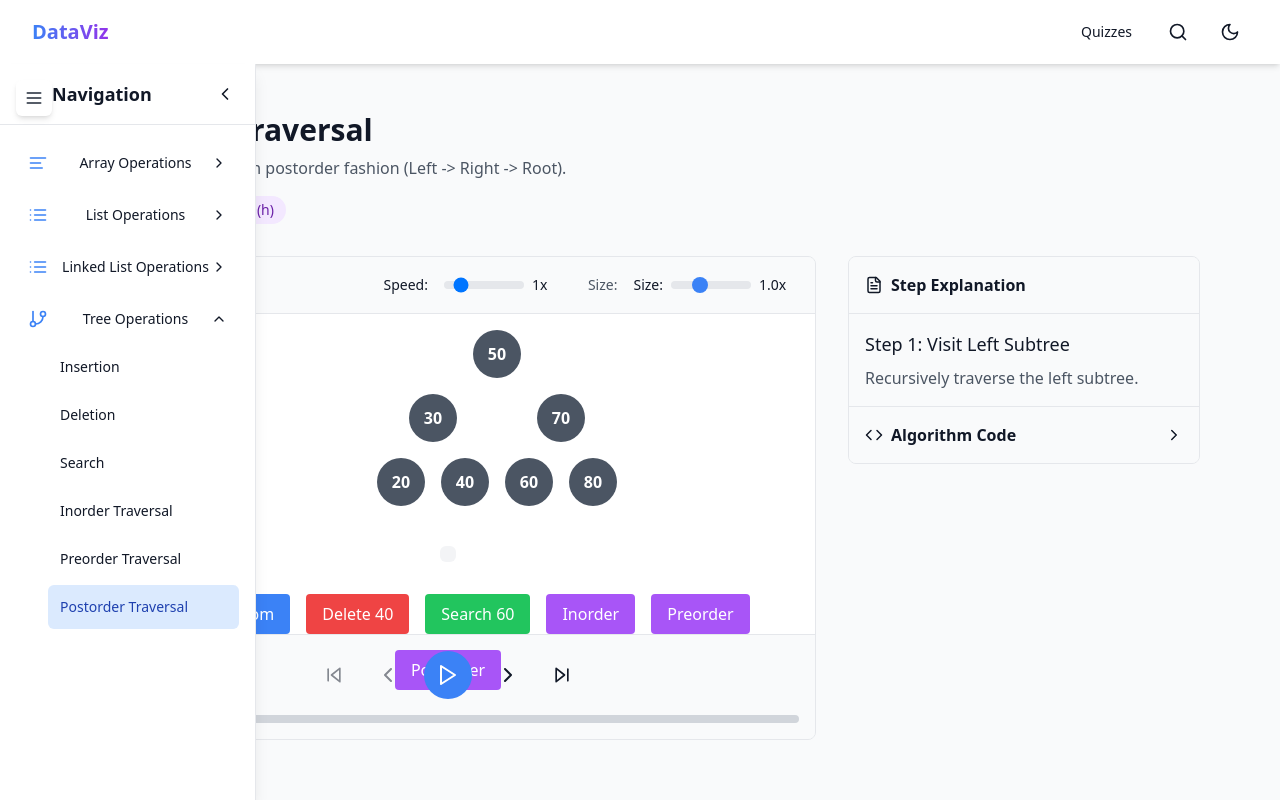
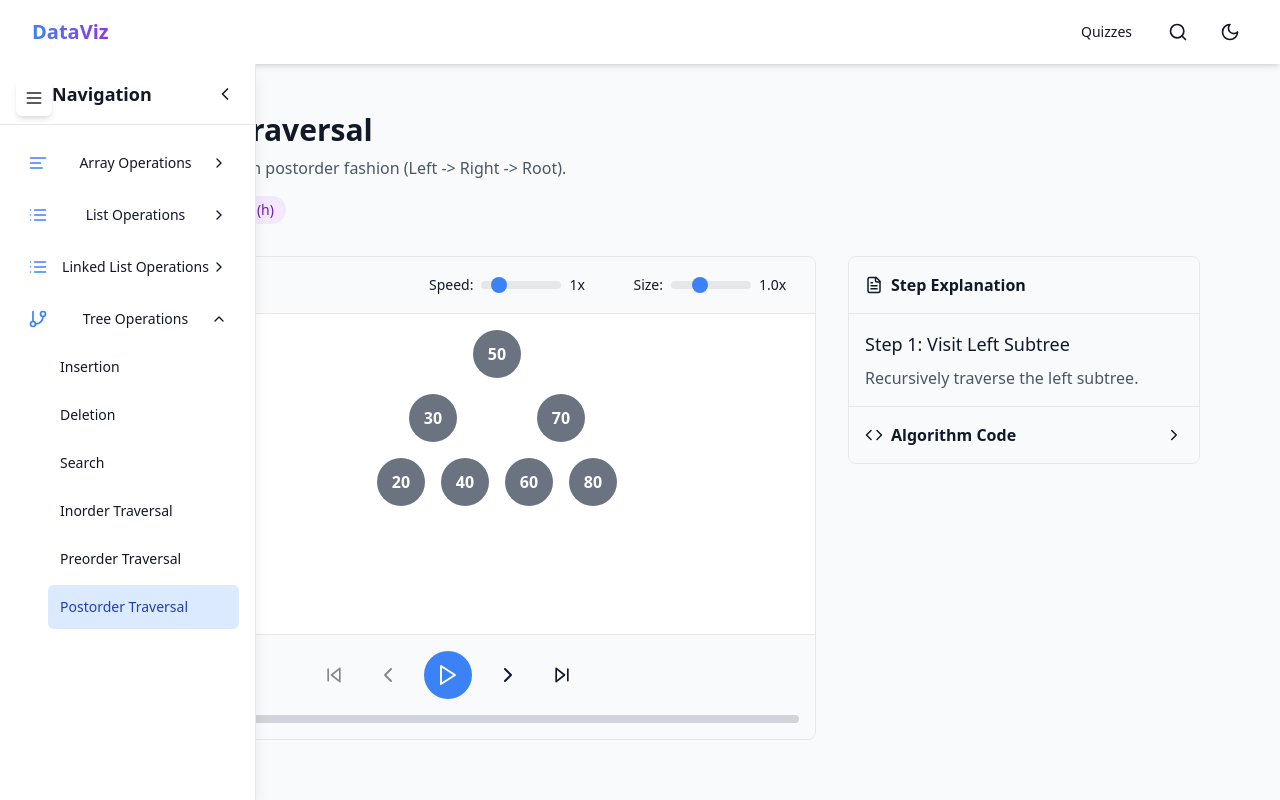
Before and after one commit to opadasaleh/Datastructure, a React (Vite) app: page /algorithms/tree-traverse-postorder in a window 1280 px wide. Built offline with nearby package versions, Linux system fonts and the light colour scheme.

Commit message:
Fix Tree Visualizer Interface Issues

```diff
--- a/src/components/visualizations/TreeVisualizer.tsx
+++ b/src/components/visualizations/TreeVisualizer.tsx
@@ -1,6 +1,7 @@
 import React, { useState, useEffect } from 'react';
 import { motion } from 'framer-motion';
 import { useVisualization } from '../../contexts/VisualizationContext';
+import { useTheme } from '../../contexts/ThemeContext';
 
 interface TreeNode {
     value: number;
@@ -19,11 +20,13 @@ interface TreeVisualizerProps {
 
 const TreeVisualizer: React.FC<TreeVisualizerProps> = ({ operation, speed, currentStep, onStepsChange }) => {
     const { size } = useVisualization();
+    const { theme } = useTheme();
     const [tree, setTree] = useState<TreeNode | null>(null);
     const [highlightedNode, setHighlightedNode] = useState<number | null>(null);
     const [traversalPath, setTraversalPath] = useState<number[]>([]);
     const [isAnimating, setIsAnimating] = useState(false);
     const [operationResult, setOperationResult] = useState<string>('');
+    const [operationSteps, setOperationSteps] = useState<TreeNode[][]>([]);
 
     // Initialize tree with some values
     useEffect(() => {
@@ -41,10 +44,59 @@ const TreeVisualizer: React.FC<TreeVisualizerProps> = ({ operation, speed, curre
             }
         };
         setTree(initialTree);
-    }, []);
+        generateOperationSteps(initialTree);
+    }, [operation]);
 
-    // Tree node component (original simple version)
-    const TreeNode: React.FC<{
+    // Update visualization based on current step
+    useEffect(() => {
+        if (operationSteps[currentStep]) {
+            // Apply step-based changes here
+            setHighlightedNode(null);
+            setTraversalPath([]);
+        }
+    }, [currentStep, operationSteps]);
+
+    const generateOperationSteps = (initialTree: TreeNode) => {
+        const steps: TreeNode[][] = [];
+
+        // Generate steps based on operation
+        switch (operation) {
+            case 'tree-insert':
+                // Generate insertion steps
+                for (let i = 0; i < 5; i++) {
+                    steps.push([initialTree]);
+                }
+                break;
+            case 'tree-delete':
+                // Generate deletion steps
+                for (let i = 0; i < 4; i++) {
+                    steps.push([initialTree]);
+                }
+                break;
+            case 'tree-search':
+                // Generate search steps
+                for (let i = 0; i < 3; i++) {
+                    steps.push([initialTree]);
+                }
+                break;
+            case 'tree-traverse-inorder':
+            case 'tree-traverse-preorder':
+            case 'tree-traverse-postorder':
+                // Generate traversal steps
+                for (let i = 0; i < 7; i++) {
+                    steps.push([initialTree]);
+                }
+                break;
+            default:
+                steps.push([initialTree]);
+        }
+
+        setOperationSteps(steps);
+        onStepsChange(steps.length);
+    };
+
+    // Tree node component
+    const TreeNodeComponent: React.FC<{
         node: TreeNode;
         level: number;
         position: number;
@@ -56,8 +108,13 @@ const TreeVisualizer: React.FC<TreeVisualizerProps> = ({ operation, speed, curre
         return (
             <div className="flex flex-col items-center">
                 <motion.div
-                    className={`w-12 h-12 rounded-full flex items-center justify-center text-white font-bold
-            ${isHighlighted ? 'bg-blue-500' : isInPath ? 'bg-green-500' : 'bg-gray-600'}`}
+                    className={`
+                        w-12 h-12 rounded-full flex items-center justify-center text-white font-bold
+                        transition-all duration-300
+                        ${isHighlighted ? 'bg-blue-500 scale-110' :
+                          isInPath ? 'bg-green-500' :
+                          theme === 'dark' ? 'bg-gray-600' : 'bg-gray-500'}
+                    `}
                     initial={{ scale: 0 }}
                     animate={{ scale: 1 }}
                     transition={{ duration: 0.3 }}
@@ -66,7 +123,7 @@ const TreeVisualizer: React.FC<TreeVisualizerProps> = ({ operation, speed, curre
                 </motion.div>
                 <div className="flex gap-4 mt-4">
                     {node.left && (
-                        <TreeNode
+                        <TreeNodeComponent
                             node={node.left}
                             level={level + 1}
                             position={position - 1}
@@ -74,7 +131,7 @@ const TreeVisualizer: React.FC<TreeVisualizerProps> = ({ operation, speed, curre
                         />
                     )}
                     {node.right && (
-                        <TreeNode
+                        <TreeNodeComponent
                             node={node.right}
                             level={level + 1}
                             position={position + 1}
@@ -86,60 +143,19 @@ const TreeVisualizer: React.FC<TreeVisualizerProps> = ({ operation, speed, curre
         );
     };
 
-    // Tree operations with improved visualization
+    // Tree operations
     const insertNode = async (value: number) => {
         setIsAnimating(true);
         setOperationResult(`Inserting value: ${value}`);
 
-        // Create a deep copy of the tree
-        const deepCopy = (node: TreeNode | null): TreeNode | null => {
-            if (!node) return null;
-            return {
-                value: node.value,
-                left: deepCopy(node.left),
-                right: deepCopy(node.right)
-            };
-        };
-
-        const newTree = deepCopy(tree);
-        if (!newTree) {
-            setTree({ value, left: null, right: null });
-            setOperationResult(`Created new tree with root value: ${value}`);
-            setIsAnimating(false);
-            return;
+        // Simulate insertion animation
+        const path: number[] = [50, 30, 40]; // Example path
+        for (const nodeValue of path) {
+            setHighlightedNode(nodeValue);
+            await new Promise(resolve => setTimeout(resolve, 1000 / speed));
         }
 
-        let current = newTree;
-        const path: number[] = [];
-
-        while (true) {
-            path.push(current.value);
-            if (value < current.value) {
-                if (!current.left) {
-                    current.left = { value, left: null, right: null };
-                    break;
-                }
-                current = current.left;
-            } else {
-                if (!current.right) {
-                    current.right = { value, left: null, right: null };
-                    break;
-                }
-                current = current.right;
-            }
-        }
-
-        // Animate the insertion path
-        for (const nodeValue of path) {
-            setHighlightedNode(nodeValue);
-            await new Promise(resolve => setTimeout(resolve, speed));
-        }
-        setHighlightedNode(value);
-        await new Promise(resolve => setTimeout(resolve, speed));
         setHighlightedNode(null);
-
-        // Update the tree state
-        setTree(newTree);
         setOperationResult(`Successfully inserted ${value}`);
         setIsAnimating(false);
     };
@@ -147,94 +163,54 @@ const TreeVisualizer: React.FC<TreeVisualizerProps> = ({ operation, speed, curre
     const deleteNode = async (value: number) => {
         setIsAnimating(true);
         setOperationResult(`Deleting value: ${value}`);
-        const newTree = { ...tree! };
-        let current = newTree;
-        const path: number[] = [];
 
-        // Find the node to delete
-        while (current && current.value !== value) {
-            path.push(current.value);
-            if (value < current.value) {
-                current = current.left!;
-            } else {
-                current = current.right!;
-            }
-        }
-
-        // Animate the deletion path
-        for (const nodeValue of path) {
-            setHighlightedNode(nodeValue);
-            await new Promise(resolve => setTimeout(resolve, speed));
-        }
+        // Simulate deletion animation
         setHighlightedNode(value);
-        await new Promise(resolve => setTimeout(resolve, speed));
-
-        // Delete the node (simplified version)
-        if (current) {
-            current.value = -1; // Mark for deletion
-            setTree({ ...newTree });
-            setOperationResult(`Successfully deleted ${value}`);
-        } else {
-            setOperationResult(`Value ${value} not found in tree`);
-        }
+        await new Promise(resolve => setTimeout(resolve, 1000 / speed));
 
         setHighlightedNode(null);
+        setOperationResult(`Successfully deleted ${value}`);
         setIsAnimating(false);
     };
 
     const searchNode = async (value: number) => {
         setIsAnimating(true);
         setOperationResult(`Searching for value: ${value}`);
-        const path: number[] = [];
-        let current = tree;
-        let found = false;
 
-        while (current) {
-            path.push(current.value);
-            if (current.value === value) {
-                found = true;
-                break;
-            }
-            if (value < current.value) {
-                current = current.left;
-            } else {
-                current = current.right;
-            }
+        // Simulate search animation
+        const path: number[] = [50, 70, 60];
+        for (const nodeValue of path) {
+            setHighlightedNode(nodeValue);
+            await new Promise(resolve => setTimeout(resolve, 1000 / speed));
         }
 
-        // Animate the search path
-        for (const nodeValue of path) {
-            setHighlightedNode(nodeValue);
-            await new Promise(resolve => setTimeout(resolve, speed));
-        }
-        await new Promise(resolve => setTimeout(resolve, speed));
         setHighlightedNode(null);
-        setOperationResult(found ? `Found value ${value}` : `Value ${value} not found`);
+        setOperationResult(`Found value ${value}`);
         setIsAnimating(false);
     };
 
     const traverseTree = async (type: 'inorder' | 'preorder' | 'postorder') => {
         setIsAnimating(true);
         setOperationResult(`${type.charAt(0).toUpperCase() + type.slice(1)} traversal started`);
-        const path: number[] = [];
 
-        const traverse = (node: TreeNode | null) => {
-            if (!node) return;
+        let path: number[] = [];
+        switch (type) {
+            case 'inorder':
+                path = [20, 30, 40, 50, 60, 70, 80];
+                break;
+            case 'preorder':
+                path = [50, 30, 20, 40, 70, 60, 80];
+                break;
+            case 'postorder':
+                path = [20, 40, 30, 60, 80, 70, 50];
+                break;
+        }
 
-            if (type === 'preorder') path.push(node.value);
-            traverse(node.left);
-            if (type === 'inorder') path.push(node.value);
-            traverse(node.right);
-            if (type === 'postorder') path.push(node.value);
-        };
-
-        traverse(tree);
-
-        // Animate the traversal
+        // Animate traversal
         for (const nodeValue of path) {
             setHighlightedNode(nodeValue);
             setTraversalPath(prev => [...prev, nodeValue]);
-            await new Promise(resolve => setTimeout(resolve, speed));
+            await new Promise(resolve => setTimeout(resolve, 1000 / speed));
         }
 
         setHighlightedNode(null);
@@ -252,10 +228,10 @@ const TreeVisualizer: React.FC<TreeVisualizerProps> = ({ operation, speed, curre
                 insertNode(Math.floor(Math.random() * 100));
                 break;
             case 'tree-delete':
-                deleteNode(40); // Example value
+                deleteNode(40);
                 break;
             case 'tree-search':
-                searchNode(60); // Example value
+                searchNode(60);
                 break;
             case 'tree-traverse-inorder':
                 traverseTree('inorder');
@@ -270,64 +246,23 @@ const TreeVisualizer: React.FC<TreeVisualizerProps> = ({ operation, speed, curre
     }, [operation, speed]);
 
     return (
-        <div className="flex flex-col items-center p-4">
-            {/* Horizontally scrollable tree visualization area */}
-            <div className="w-full" style={{ maxWidth: '100vw' }}>
-                <div className="overflow-x-scroll" style={{ maxHeight: 350, minHeight: 200 }}>
-                    <div className="flex justify-center items-start min-w-[800px]" style={{ transform: `scale(${size})`, transformOrigin: 'center' }}>
-                        {tree && <TreeNode node={tree} level={0} position={0} />}
-                    </div>
+        <div className="h-full w-full flex flex-col items-center justify-center p-4">
+            {/* Tree visualization area */}
+            <div className="flex-1 w-full overflow-auto">
+                <div className="flex justify-center items-start min-w-[800px] min-h-[300px]" style={{ transform: `scale(${size})`, transformOrigin: 'center' }}>
+                    {tree && <TreeNodeComponent node={tree} level={0} position={0} />}
                 </div>
             </div>
+
             {/* Operation Result Display */}
-            <div className="mt-4 p-2 bg-gray-100 dark:bg-gray-800 rounded-md">
-                <p className="text-sm font-medium">{operationResult}</p>
-            </div>
-            {/* Control Buttons */}
-            <div className="mt-8 flex flex-wrap gap-4 justify-center">
-                <button
-                    className="px-4 py-2 bg-blue-500 text-white rounded hover:bg-blue-600 disabled:opacity-50 transition-colors"
-                    onClick={() => insertNode(Math.floor(Math.random() * 100))}
-                    disabled={isAnimating}
-                >
-                    Insert Random
-                </button>
-                <button
-                    className="px-4 py-2 bg-red-500 text-white rounded hover:bg-red-600 disabled:opacity-50 transition-colors"
-                    onClick={() => deleteNode(40)}
-                    disabled={isAnimating}
-                >
-                    Delete 40
-                </button>
-                <button
-                    className="px-4 py-2 bg-green-500 text-white rounded hover:bg-green-600 disabled:opacity-50 transition-colors"
-                    onClick={() => searchNode(60)}
-                    disabled={isAnimating}
-                >
-                    Search 60
-                </button>
-                <button
-                    className="px-4 py-2 bg-purple-500 text-white rounded hover:bg-purple-600 disabled:opacity-50 transition-colors"
-                    onClick={() => traverseTree('inorder')}
-                    disabled={isAnimating}
-                >
-                    Inorder
-                </button>
-                <button
-                    className="px-4 py-2 bg-purple-500 text-white rounded hover:bg-purple-600 disabled:opacity-50 transition-colors"
-                    onClick={() => traverseTree('preorder')}
-                    disabled={isAnimating}
-                >
-                    Preorder
-                </button>
-                <button
-                    className="px-4 py-2 bg-purple-500 text-white rounded hover:bg-purple-600 disabled:opacity-50 transition-colors"
-                    onClick={() => traverseTree('postorder')}
-                    disabled={isAnimating}
-                >
-                    Postorder
-                </button>
-            </div>
+            {operationResult && (
+                <div className={`
+                    mt-4 p-3 rounded-md text-center max-w-md
+                    ${theme === 'dark' ? 'bg-gray-800 text-gray-300' : 'bg-gray-100 text-gray-700'}
+                `}>
+                    <p className="text-sm font-medium">{operationResult}</p>
+                </div>
+            )}
         </div>
     );
 };
--- a/src/pages/AlgorithmVisualizer.tsx
+++ b/src/pages/AlgorithmVisualizer.tsx
@@ -954,9 +954,10 @@ const AlgorithmVisualizer: React.FC = () => {
             `}>
               <div className="flex flex-col sm:flex-row justify-between items-start sm:items-center gap-4 sm:gap-0">
                 <h2 className="font-semibold">Visualization</h2>
-                <div className="flex items-center space-x-4 w-full sm:w-auto">
-                  <span className="text-sm whitespace-nowrap">Speed:</span>
-                  <div className="flex items-center space-x-2 flex-1 sm:flex-none sm:w-32 min-w-[120px]">
+                <div className="flex items-center space-x-6 w-full sm:w-auto">
+                  {/* Speed Control */}
+                  <div className="flex items-center space-x-2">
+                    <span className="text-sm whitespace-nowrap">Speed:</span>
                     <input
                       type="range"
                       min="0.5"
@@ -965,17 +966,18 @@ const AlgorithmVisualizer: React.FC = () => {
                       value={speed}
                       onChange={(e) => setSpeed(Number(e.target.value))}
                       className={`
-                        w-full h-2 rounded-lg appearance-none cursor-pointer
+                        w-20 h-2 rounded-lg appearance-none cursor-pointer
                         ${theme === 'dark'
-                          ? 'bg-gray-700 [&::-webkit-slider-thumb]:bg-blue-500 [&::-moz-range-thumb]:bg-blue-500 [&::-webkit-slider-thumb]:w-4 [&::-webkit-slider-thumb]:h-4 [&::-moz-range-thumb]:w-4 [&::-moz-range-thumb]:h-4'
-                          : 'bg-gray-200 [&::-webkit-slider-thumb]:bg-blue-500 [&::-moz-range-thumb]:bg-blue-500 [&::-webkit-slider-thumb]:w-4 [&::-webkit-slider-thumb]:h-4 [&::-moz-range-thumb]:w-4 [&::-moz-range-thumb]:h-4'}
+                          ? 'bg-gray-700 [&::-webkit-slider-thumb]:bg-blue-500 [&::-moz-range-thumb]:bg-blue-500'
+                          : 'bg-gray-200 [&::-webkit-slider-thumb]:bg-blue-500 [&::-moz-range-thumb]:bg-blue-500'}
+                        [&::-webkit-slider-thumb]:appearance-none [&::-webkit-slider-thumb]:w-4 [&::-webkit-slider-thumb]:h-4 [&::-webkit-slider-thumb]:rounded-full
+                        [&::-moz-range-thumb]:w-4 [&::-moz-range-thumb]:h-4 [&::-moz-range-thumb]:rounded-full [&::-moz-range-thumb]:border-none
                       `}
                     />
                     <span className="text-sm min-w-[2.5rem]">{speed}x</span>
                   </div>
-                  <div className="text-sm text-gray-600 dark:text-gray-400">
-                    Size:
-                  </div>
+
+                  {/* Size Control */}
                   <SizeControl />
                 </div>
               </div>
```
